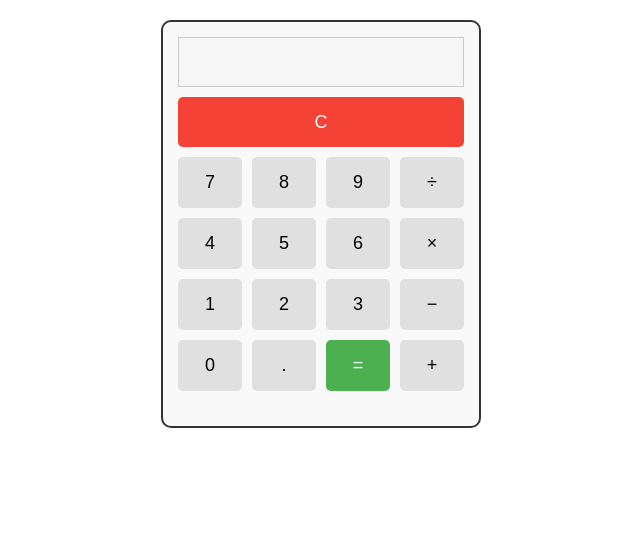
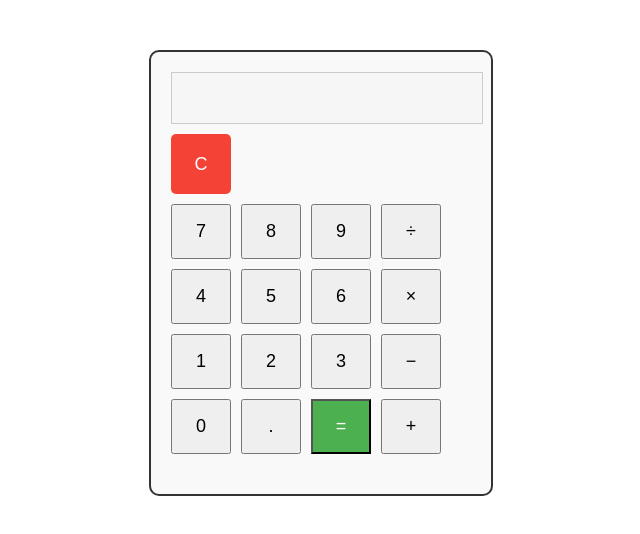
Before and after one commit to orghhabe/kalkulator-terbilang, a plain HTML site: page index.html in a window 1280 px wide. Shown: the whole page, without its empty margins (319-959 px from the left). Drawn offline with Linux system fonts and the light colour scheme.

Commit message:
Update index.html

```diff
--- a/index.html
+++ b/index.html
@@ -8,30 +8,40 @@
 			body {
 			font-family: Arial, sans-serif;
 			text-align: center;
-  margin: 20px;
-  padding: 0;
+			margin-top: 50px;
 			}
-
 			.calculator {
 			display: inline-block;
 			border: 2px solid #333;
-  padding: 15px;
+			padding: 20px;
 			border-radius: 10px;
 			background: #f9f9f9;
-  width: 100%;
-  max-width: 320px;
-  box-sizing: border-box;
+			max-width: 300px;
 			}
-
 			.display {
 			width: 100%;
-  height: 50px;
+			height: 40px;
 			font-size: 24px;
 			margin-bottom: 10px;
 			text-align: right;
-  padding: 10px;
+			padding: 5px;
 			border: 1px solid #ccc;
-  box-sizing: border-box;
+			}
+			.buttons {
+			display: grid;
+			grid-template-columns: repeat(4, 60px);
+			gap: 10px;
+			}
+			button {
+			font-size: 18px;
+			padding: 15px;
+			cursor: pointer;
+			}
+			.terbilang {
+			margin-top: 20px;
+			font-style: italic;
+			color: #555;
+			text-align: left;
 			}
 
 			.top-button {
@@ -41,8 +51,8 @@
 			}
 
 			.clear {
-  flex: 1;
-  height: 50px;
+			width: 60px;
+			height: 60px;
 			font-size: 18px;
 			background: #f44336;
 			color: white;
@@ -51,31 +61,9 @@
 			border-radius: 5px;
 			}
 
-.buttons {
-  display: grid;
-  grid-template-columns: repeat(4, 1fr);
-  gap: 10px;
-}
-
-button {
-  font-size: 18px;
-  padding: 15px;
-  cursor: pointer;
-  border-radius: 5px;
-  border: none;
-  background: #e0e0e0;
-}
-
 			.equals {
 			background: #4CAF50;
 			color: white;
-}
-
-.terbilang {
-  margin-top: 20px;
-  font-style: italic;
-  color: #555;
-  text-align: left;
 			}
 		</style>
 	</head>
```
Lines whose indentation alone changed are shown as unchanged.
